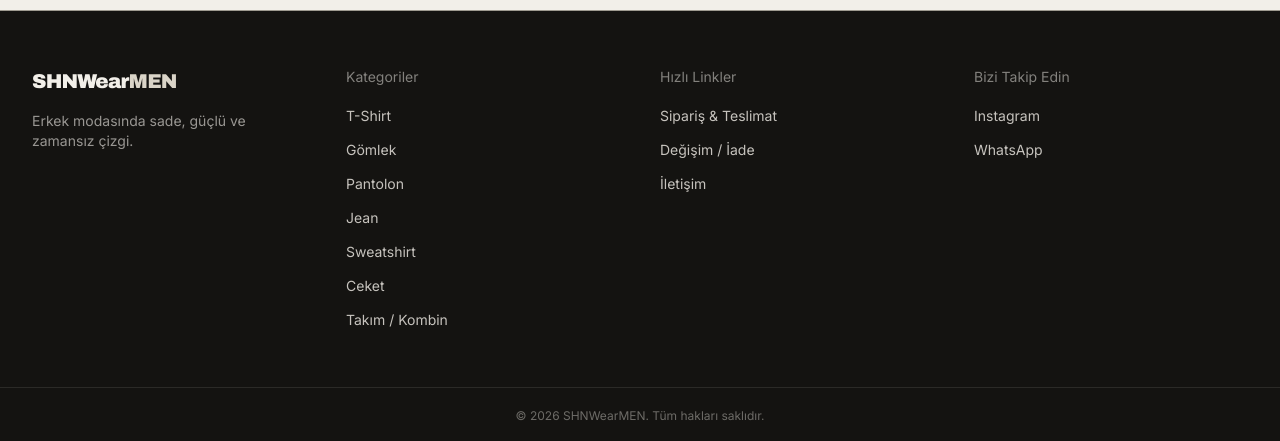
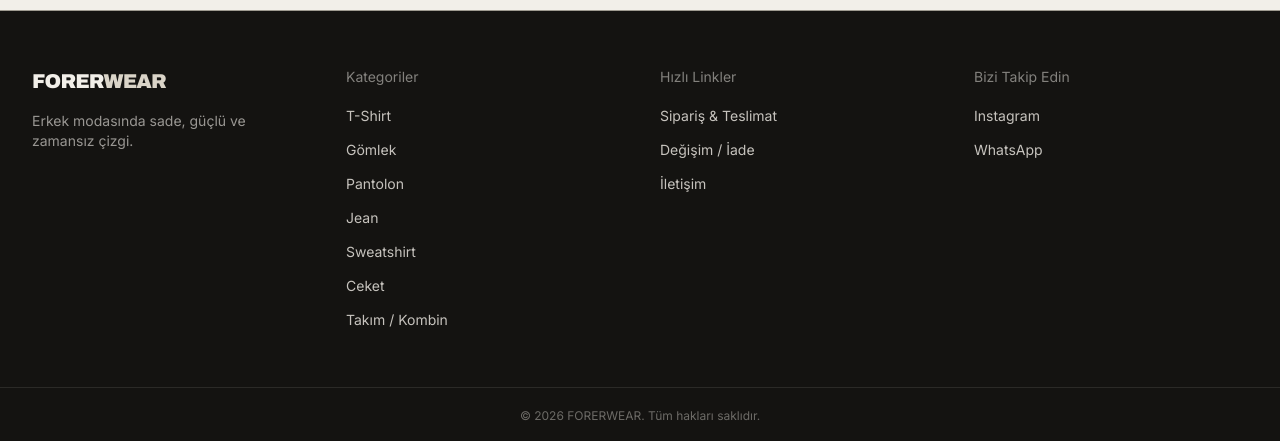
Before and after one commit to hagyploresj-svg/forerwear-demo, a Next.js app: page / in a window 1280 px wide. Shown: the part 2809-3250 px from the top of the page. Built offline with nearby package versions, Linux system fonts and the light colour scheme.

Commit message:
Update Footer.tsx

```diff
--- a/components/Footer.tsx
+++ b/components/Footer.tsx
@@ -7,7 +7,7 @@
       <div className="mx-auto grid max-w-content gap-10 px-5 py-14 md:grid-cols-4 md:px-8">
         <div>
           <p className="font-display text-xl font-black tracking-tightest">
-            SHNWear<span className="text-stone">MEN</span>
+            FORER<span className="text-stone">WEAR</span>
           </p>
           <p className="mt-4 max-w-[26ch] text-sm text-bone/60">
             Erkek modasında sade, güçlü ve zamansız çizgi.
@@ -34,17 +34,28 @@
           <p className="text-sm text-bone/50">Hızlı Linkler</p>
           <ul className="mt-4 space-y-2.5">
             <li>
-              <Link href="/siparis-teslimat" className="text-sm text-bone/80 hover:text-bone">
+              <Link
+                href="/siparis-teslimat"
+                className="text-sm text-bone/80 hover:text-bone"
+              >
                 Sipariş &amp; Teslimat
               </Link>
             </li>
+
             <li>
-              <Link href="/degisim-iade" className="text-sm text-bone/80 hover:text-bone">
+              <Link
+                href="/degisim-iade"
+                className="text-sm text-bone/80 hover:text-bone"
+              >
                 Değişim / İade
               </Link>
             </li>
+
             <li>
-              <Link href="/iletisim" className="text-sm text-bone/80 hover:text-bone">
+              <Link
+                href="/iletisim"
+                className="text-sm text-bone/80 hover:text-bone"
+              >
                 İletişim
               </Link>
             </li>
@@ -56,7 +67,7 @@
           <ul className="mt-4 space-y-2.5">
             <li>
               <a
-                href="https://instagram.com/shnwearmen"
+                href="https://instagram.com/forerwear"
                 target="_blank"
                 rel="noreferrer"
                 className="text-sm text-bone/80 hover:text-bone"
@@ -64,6 +75,7 @@
                 Instagram
               </a>
             </li>
+
             <li>
               <a
                 href="https://wa.me/905000000000"
@@ -79,7 +91,7 @@
       </div>
 
       <div className="border-t border-bone/10 px-5 py-5 text-center text-xs text-bone/40 md:px-8">
-        © {new Date().getFullYear()} SHNWearMEN. Tüm hakları saklıdır.
+        © {new Date().getFullYear()} FORERWEAR. Tüm hakları saklıdır.
       </div>
     </footer>
   );
```
